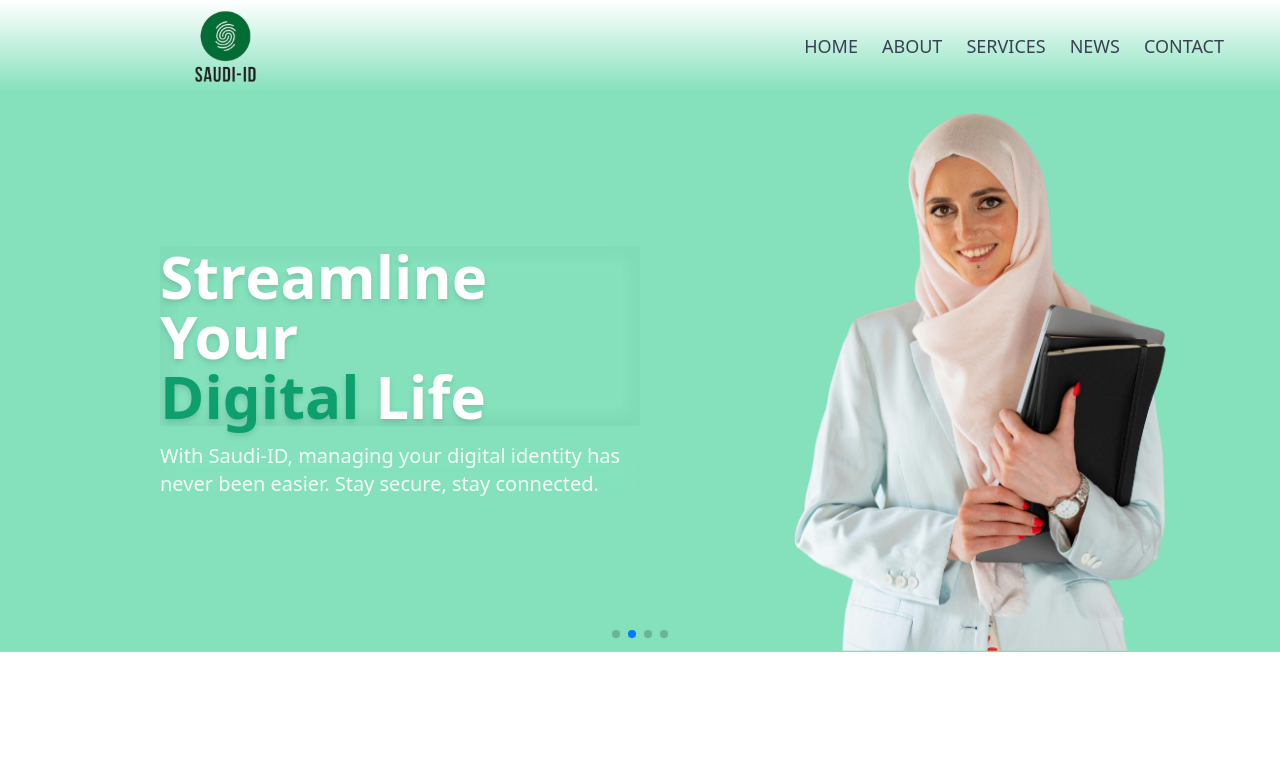
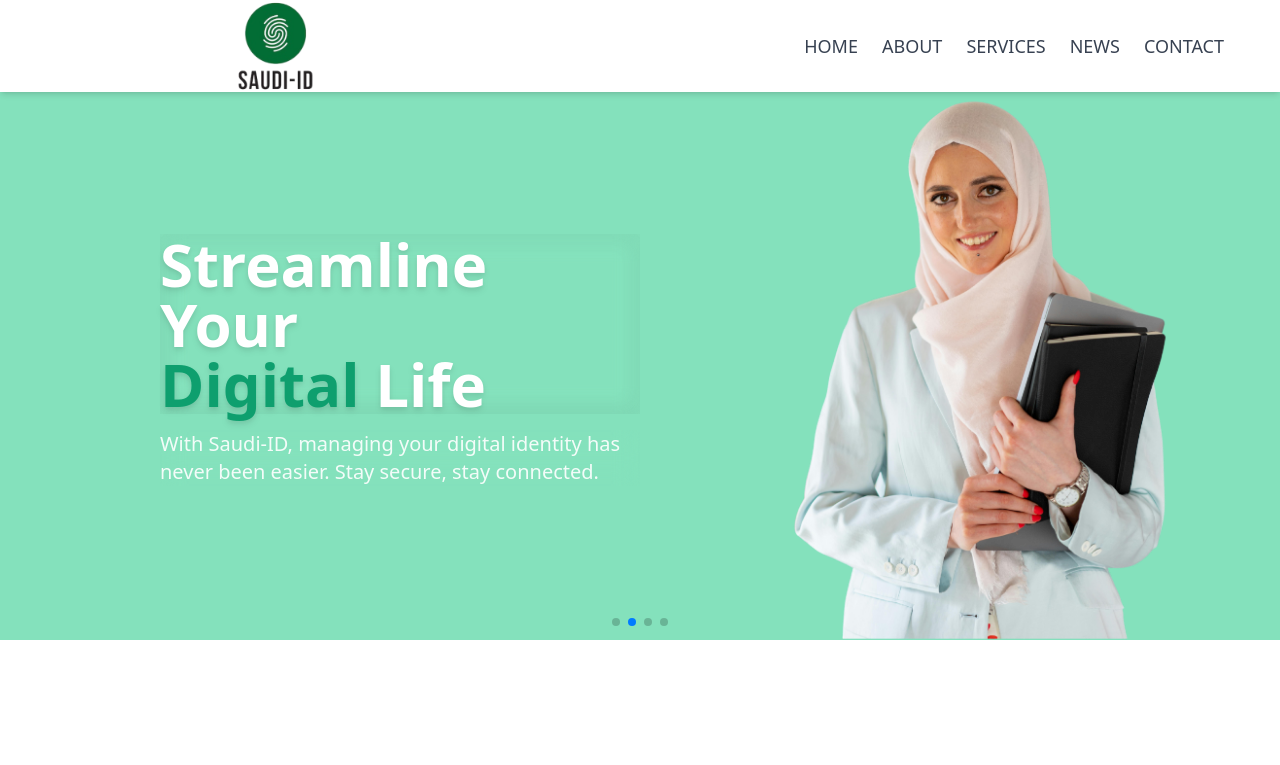
Before and after one commit to osmankelifa/saudi-ID, a Next.js app: page / in a window 1280 px wide. Shown: the top 765 px of the page. Built offline with nearby package versions, Linux system fonts and the light colour scheme.

Commit message:
Optimize image loading in Hero and Navbar components

```diff
--- a/app/components/Hero.jsx
+++ b/app/components/Hero.jsx
@@ -16,7 +16,7 @@ import "swiper/css/pagination";
 const Hero = () => {
   return (
     <Swiper
-      className="bg-green-300 "
+      className="bg-green-300 mt-20 "
       modules={[Navigation, Pagination, Scrollbar, A11y, Autoplay]}
       spaceBetween={50}
       slidesPerView={1}
--- a/app/components/Navbar.jsx
+++ b/app/components/Navbar.jsx
@@ -11,12 +11,12 @@ export default function Navbar() {
   };
 
   return (
-    <nav className="bg-transparent shadow-xl  bg-gradient-to-t from-green-300 to-white z-50 ">
-      <div className="container   mx-auto px-4 py-8 flex justify-end     items-center">
+    <nav className="fixed top-0 left-0 right-0 z-50 bg-white shadow-md">
+      <div className="container   mx-auto px-4 py-8 flex justify-end items-center">
         <Image
           src="/logo/logo1.png"
           alt="Logo"
-          width={450}
+          width={550}
           height={300}
           className="absolute -top-18 left-0"
         />
```
